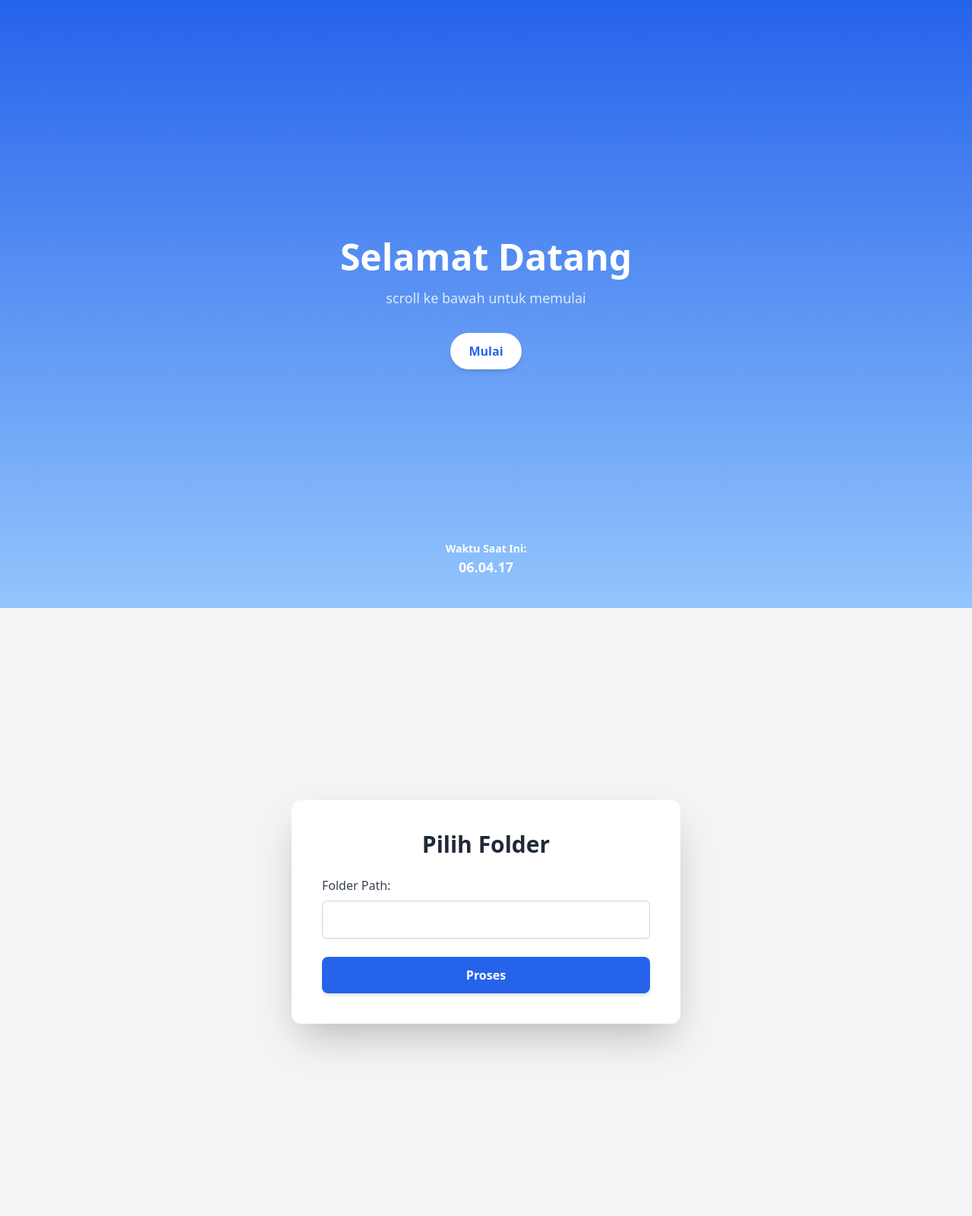
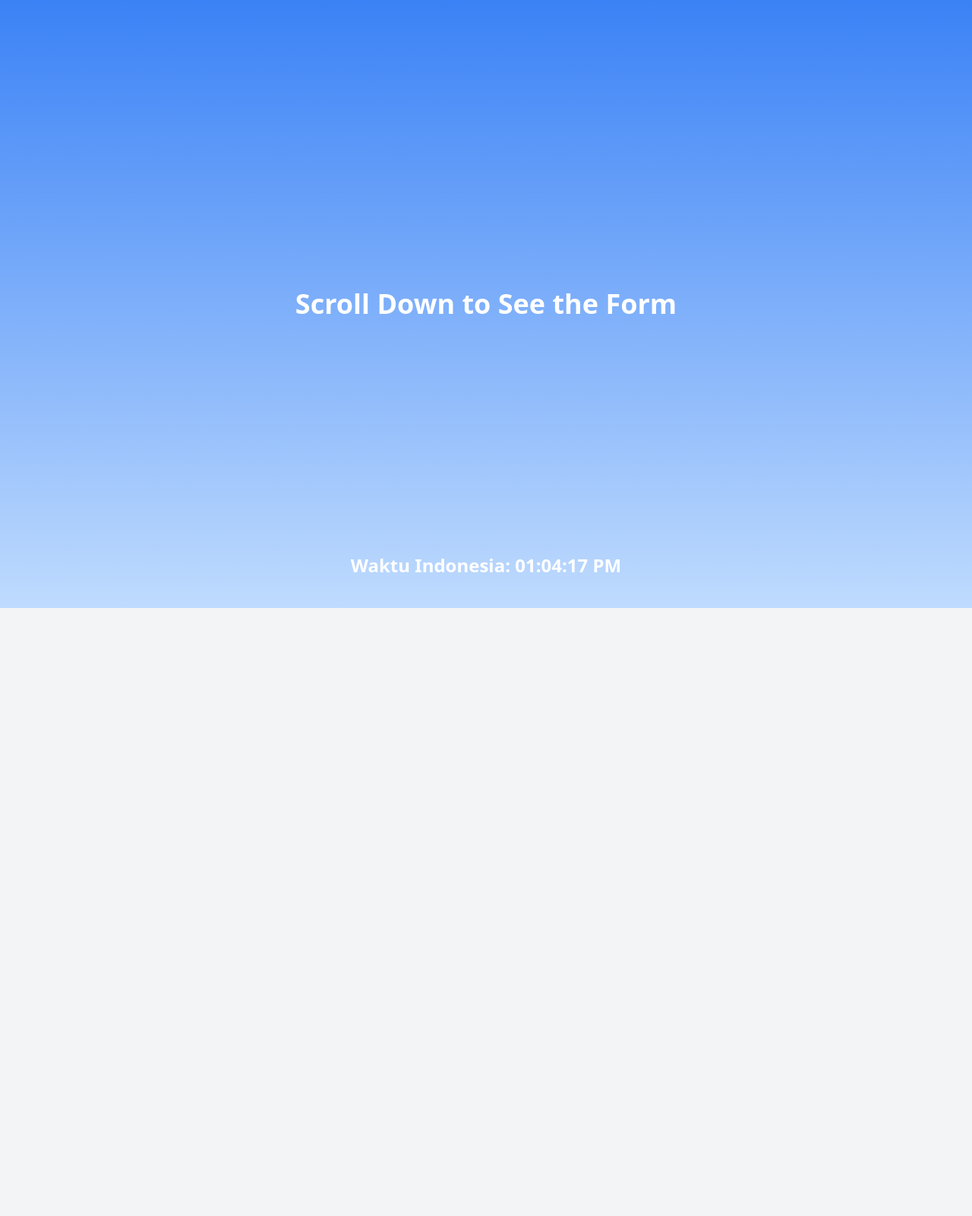
Before and after one commit to rchrd7369/Audio_Web_Redi, a Flask app: page / in a window 1280 px wide. Shown: the whole page at 76% size. Run offline with Flask 3, Linux system fonts and the light colour scheme; some libraries are stand-ins or nearby versions.

Commit message:
Revert "Update index.html"
This reverts commit 3642c099e7e8232cdbf621b124ae1daa0d630544.

```diff
--- a/templates/index.html
+++ b/templates/index.html
@@ -6,67 +6,45 @@
     <meta name="viewport" content="width=device-width, initial-scale=1.0">
     <title>Audio File Info</title>
     <script src="https://cdn.tailwindcss.com"></script>
-    <style>
-        html {
-            scroll-behavior: smooth;
-        }
-    </style>
 </head>
 
-<body class="bg-gray-100 font-sans">
+<body class="bg-gray-100">
+
     <!-- Background Section -->
-    <div class="h-screen bg-gradient-to-b from-blue-600 to-blue-300 flex flex-col justify-center items-center text-white text-center relative">
-        <h1 class="text-5xl font-extrabold mb-4 animate-fade-in">Selamat Datang</h1>
-        <p class="text-lg opacity-80 animate-fade-in"> scroll ke bawah untuk memulai</p>
-
+    <div class="h-screen bg-gradient-to-b from-blue-500 to-blue-200 relative flex items-center justify-center">
+        <div class="text-white text-center py-32">
+            <h1 class="text-4xl font-bold">Scroll Down to See the Form</h1>
+        </div>
         <!-- Waktu Indonesia -->
-        <div class="absolute bottom-10 text-xl font-semibold" id="time-container">
-            <p class="text-sm">Waktu Saat Ini:</p>
-            <span id="time" class="text-lg font-bold"></span>
+        <div class="absolute bottom-10 text-white text-2xl font-semibold" id="time">
+            <!-- Waktu Indonesia akan muncul di sini -->
         </div>
-
-        <button onclick="smoothScrollToForm()" class="mt-8 px-6 py-3 bg-white text-blue-600 font-semibold rounded-full shadow-md hover:bg-gray-200 transition duration-300">Mulai</button>
     </div>
 
     <!-- Form Section -->
-    <div id="form-container" class="flex justify-center items-center min-h-screen opacity-0 transition-opacity duration-1000">
-        <div class="bg-white p-10 rounded-xl shadow-2xl w-full max-w-lg text-center">
-            <h1 class="text-3xl font-bold text-gray-800 mb-6">Pilih Folder</h1>
-            <form action="/process_folder" method="POST" class="space-y-6">
-                <div class="flex flex-col text-left">
-                    <label for="folder" class="text-gray-700 font-medium mb-2">Folder Path:</label>
-                    <input type="text" id="folder" name="folder" class="p-3 border border-gray-300 rounded-md shadow-sm focus:outline-none focus:ring-2 focus:ring-blue-500" required>
+    <div id="form-container" class="opacity-0 transition-opacity duration-700 flex justify-center items-center h-screen">
+        <div class="bg-white p-8 rounded-lg shadow-lg w-96 text-center">
+            <h1 class="text-2xl font-bold text-gray-800 mb-6">Pilih Folder untuk Memulai</h1>
+
+            <form action="/process_folder" method="POST" class="space-y-4">
+                <div class="flex flex-col">
+                    <label for="folder" class="text-gray-700 font-medium">Folder Path:</label>
+                    <input type="text" id="folder" name="folder"
+                        class="mt-2 p-3 border border-gray-300 rounded-md shadow-sm focus:outline-none focus:ring-2 focus:ring-blue-500"
+                        required>
                 </div>
-                <button type="submit" class="w-full px-6 py-3 bg-blue-600 text-white font-semibold rounded-lg shadow-md hover:bg-blue-700 transition duration-300">Proses</button>
+
+                <div class="flex justify-center">
+                    <button type="submit"
+                        class="px-6 py-3 bg-blue-600 text-white font-semibold rounded-lg shadow-md hover:bg-blue-700 transition duration-200">Proses</button>
+                </div>
             </form>
         </div>
     </div>
 
-    <!-- JavaScript untuk waktu dan animasi -->
-    <script>
-        // Menampilkan waktu lokal Indonesia
-        function updateTime() {
-            const now = new Date();
-            document.getElementById('time').textContent = now.toLocaleTimeString('id-ID', { hour: '2-digit', minute: '2-digit', second: '2-digit' });
-        }
-        setInterval(updateTime, 1000);
-        updateTime();
+    <!-- Link ke file JavaScript -->
+    <script src="/static/script.js"></script>
 
-        // Animasi muncul setelah scroll
-        document.addEventListener("DOMContentLoaded", function () {
-            setTimeout(() => {
-                document.getElementById("form-container").classList.add("opacity-100");
-            }, 300);
-        });
+</body>
 
-        // Fungsi untuk smooth scroll yang lebih halus
-        function smoothScrollToForm() {
-            const target = document.getElementById("form-container");
-            window.scrollTo({
-                top: target.offsetTop,
-                behavior: "smooth"
-            });
-        }
-    </script>
-</body>
 </html>
```
